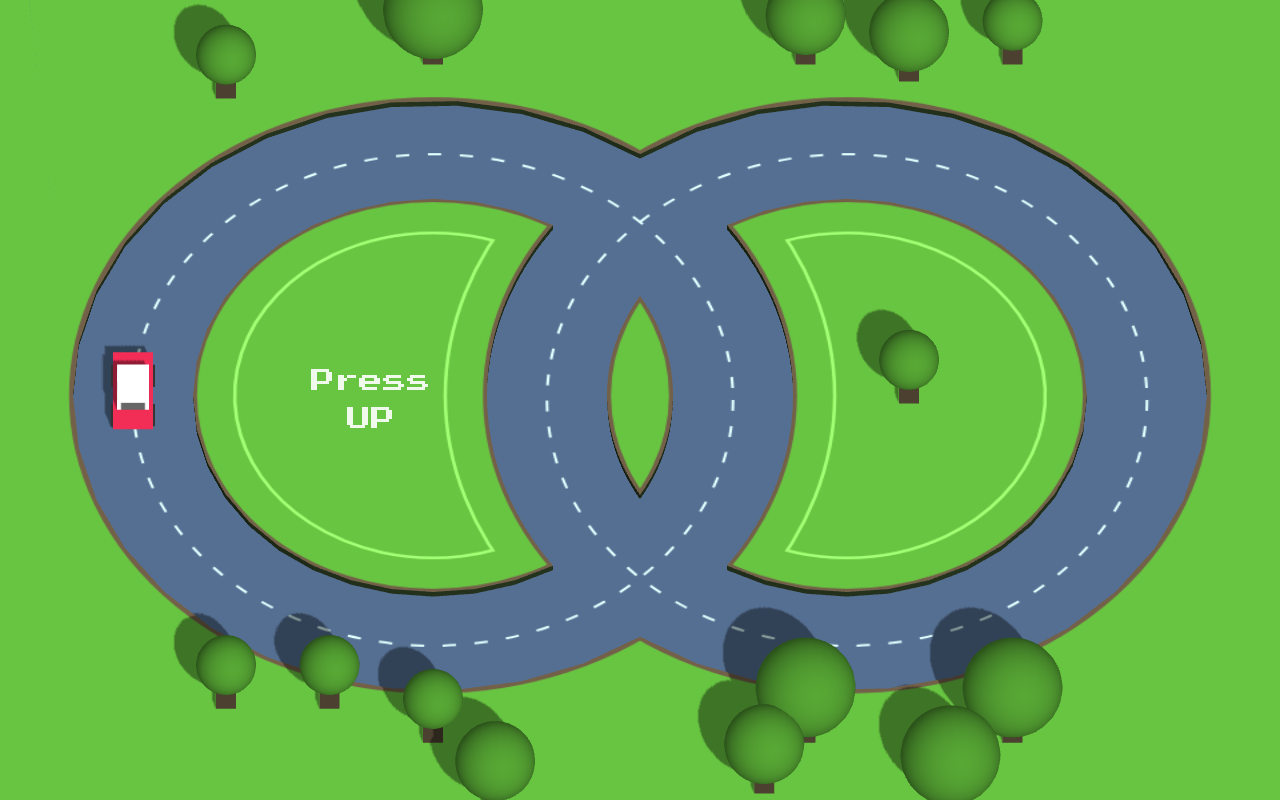
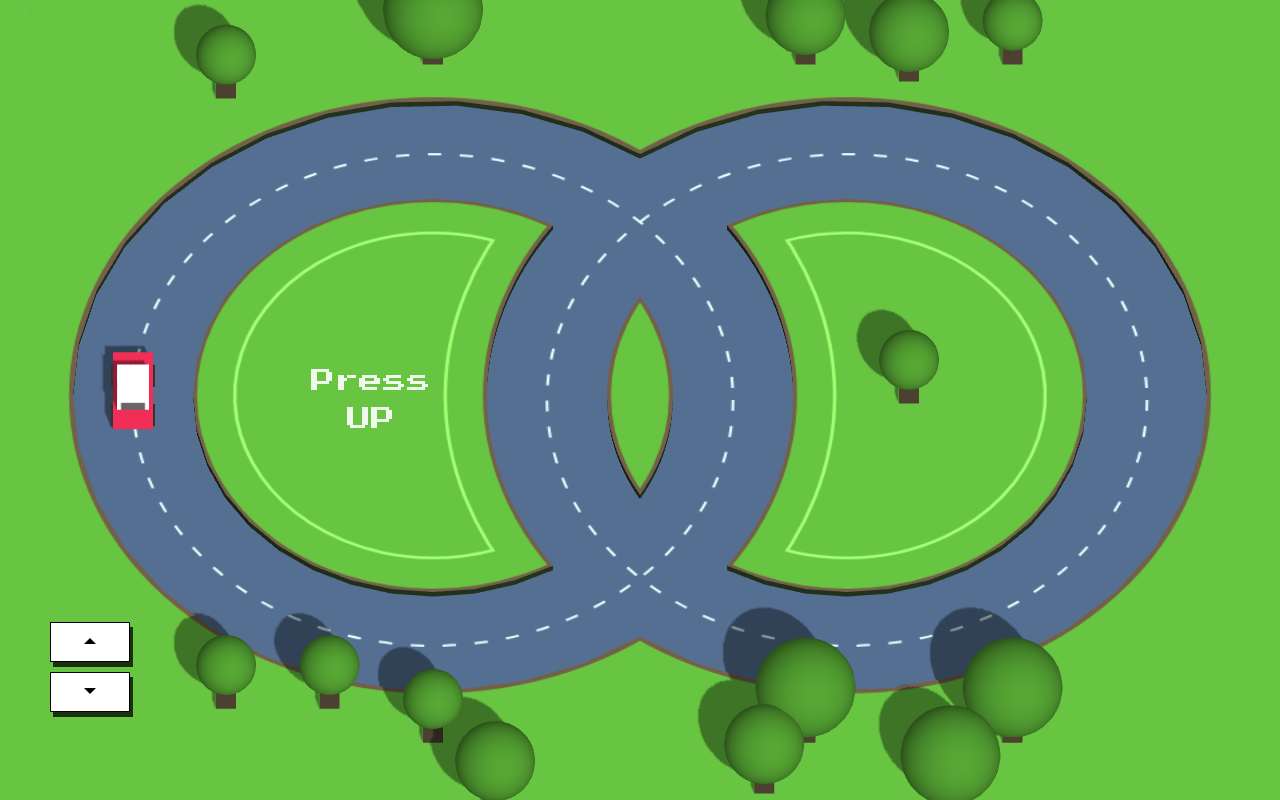
Before and after one commit to z1tk/tr, a plain HTML site: page index.html in a window 1280 px wide. Drawn offline with nearby package versions, Linux system fonts and the light colour scheme.

Commit message:
Update style.css

```diff
--- a/style.css
+++ b/style.css
@@ -34,12 +34,11 @@ a:visited {
   position: absolute;
   bottom: 50px;
   left: 50px;
-  display: block;
 }
 
 #controls #buttons {
   width: 80px;
-  opacity: 0;
+  opacity: 1;
   transition: opacity 2s;
 }
 
```
